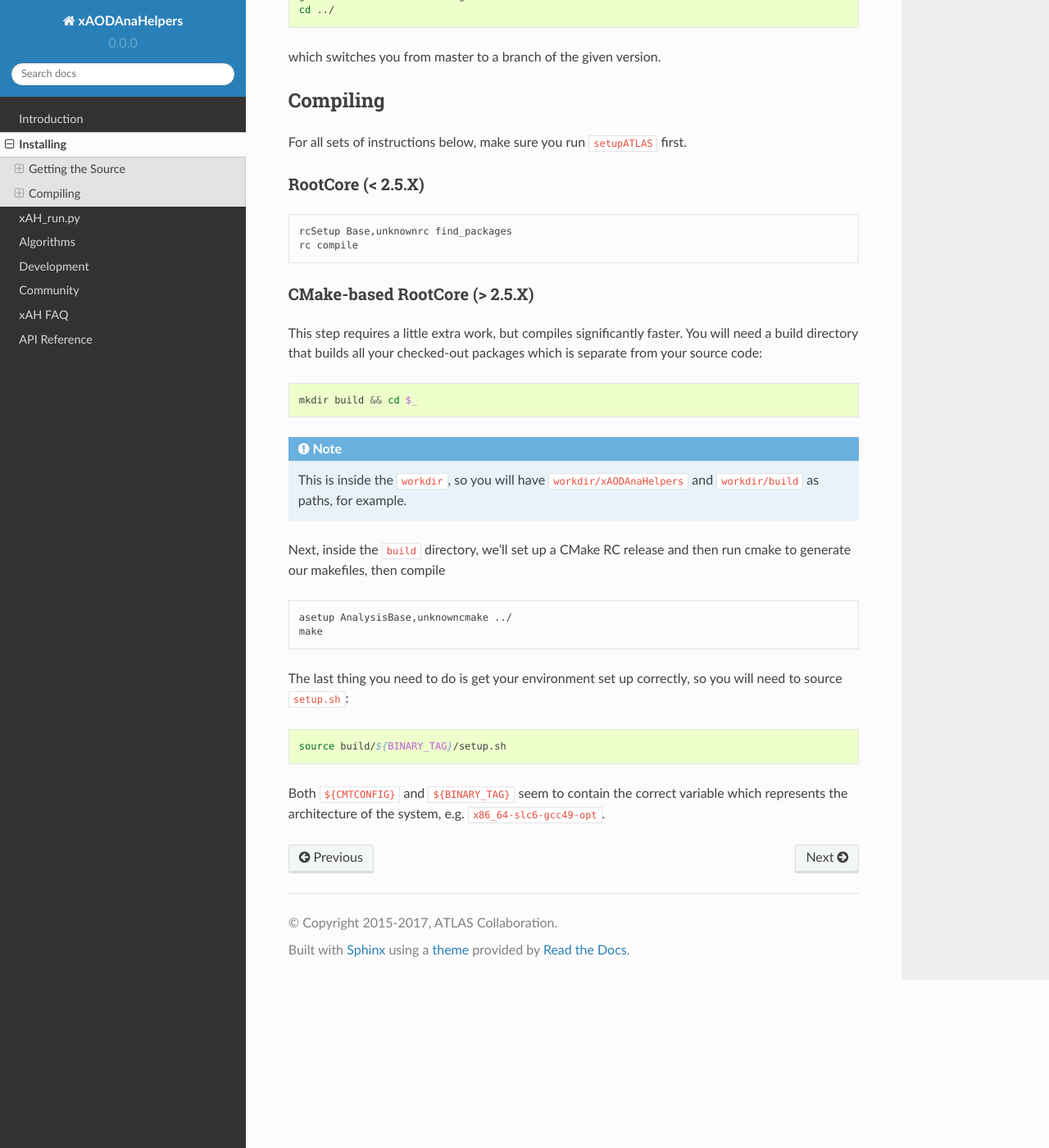
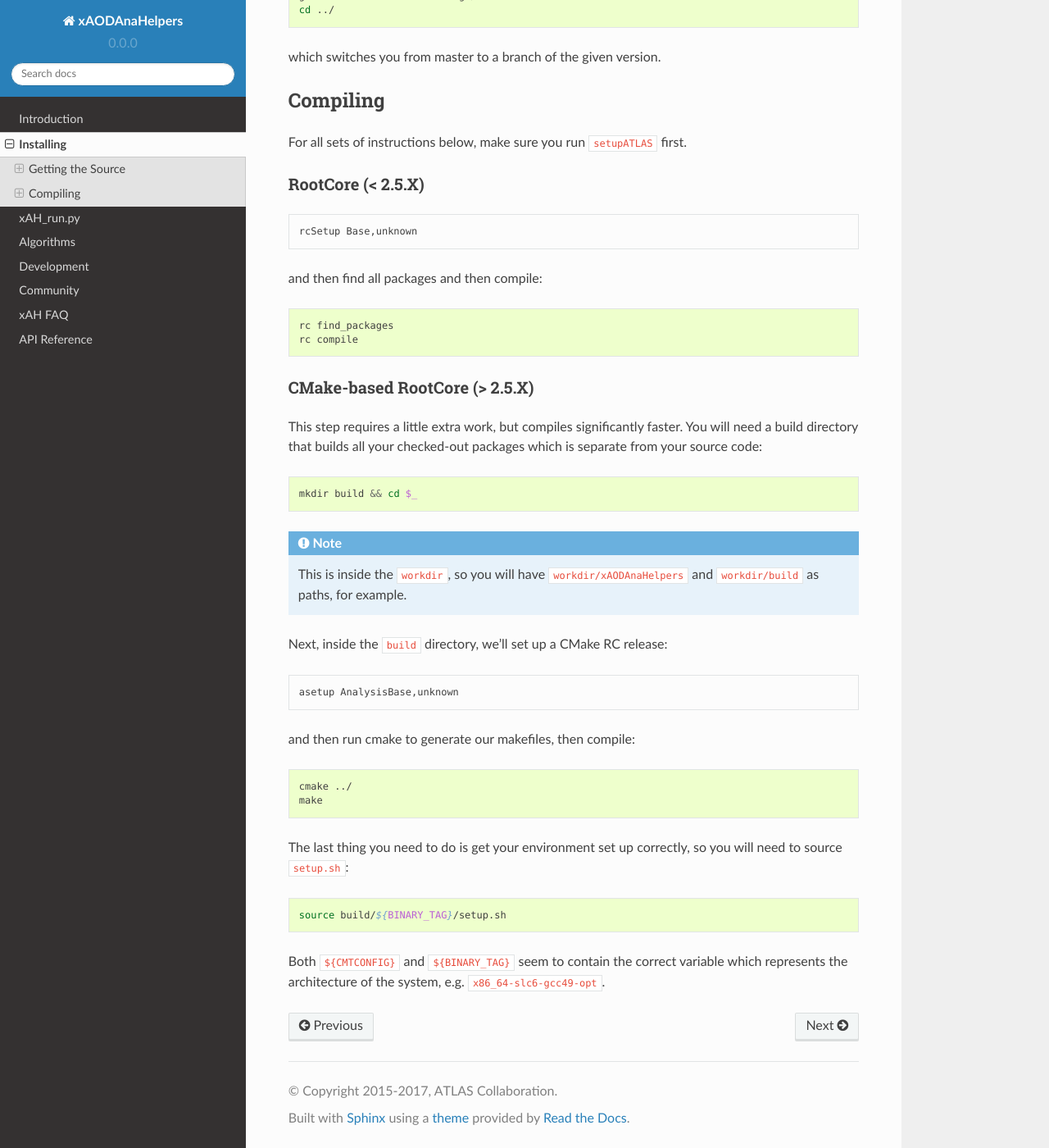
Before and after one commit to UCATLAS/xAODAnaHelpers, a Sphinx documentation site: the page built from docs/Installing.rst, in a window 1280 px wide and 1400 px high, scrolled down 1024 px. Shown: the whole window at 82% size. Built offline with Sphinx 7.4.7 and the Read the Docs theme 2.0.0, drawn with Linux system fonts in a browser that asks for light colours; pages that are not in the unit, such as notebooks, are missing from menus.

Commit message:
[skip ci] fix up parsed literal

```diff
--- a/docs/Installing.rst
+++ b/docs/Installing.rst
@@ -59,6 +59,11 @@ RootCore (< 2.5.X)
 .. parsed-literal::
 
     rcSetup Base,\ |ab_release_rc|\
+
+and then find all packages and then compile:
+
+.. code-block:: bash
+
     rc find_packages
     rc compile
 
@@ -73,11 +78,16 @@ This step requires a little extra work, but compiles significantly faster. You w
 
 .. note:: This is inside the ``workdir``, so you will have ``workdir/xAODAnaHelpers`` and ``workdir/build`` as paths, for example.
 
-Next, inside the ``build`` directory, we'll set up a CMake RC release and then run cmake to generate our makefiles, then compile
+Next, inside the ``build`` directory, we'll set up a CMake RC release:
 
 .. parsed-literal::
 
   asetup AnalysisBase,\ |ab_release_cm|\
+
+and then run cmake to generate our makefiles, then compile:
+
+.. code-block:: bash
+
   cmake ../
   make
 
```
